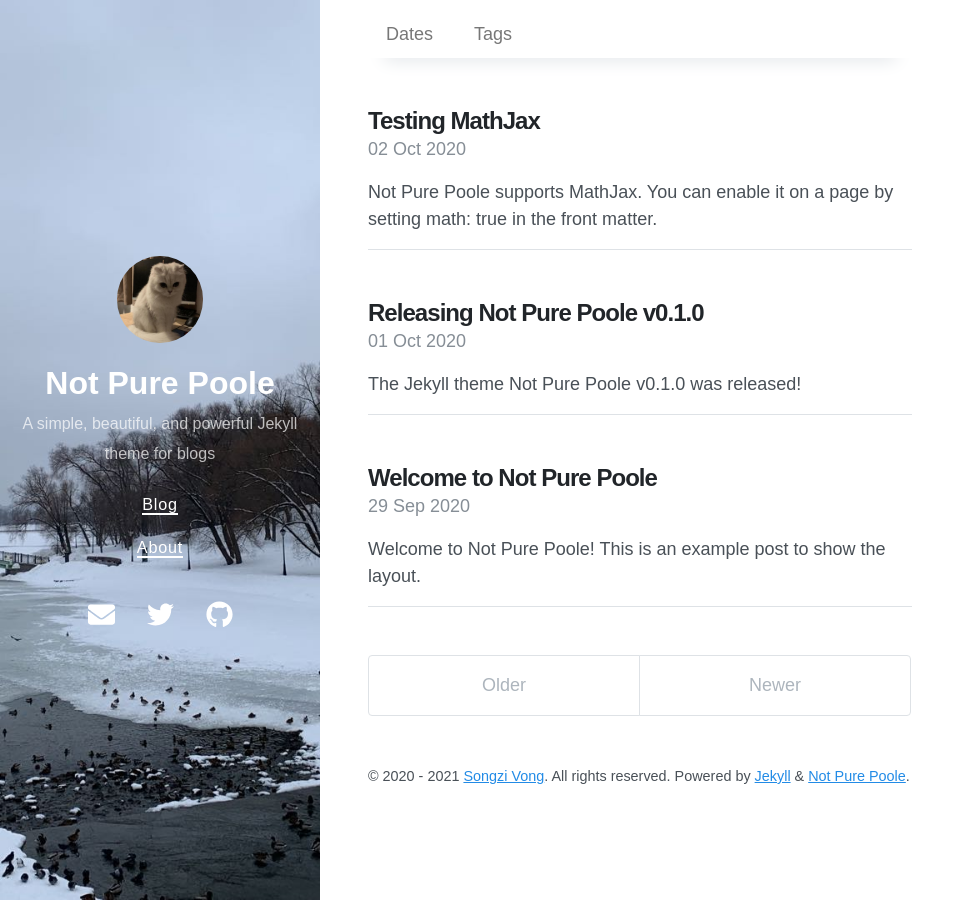
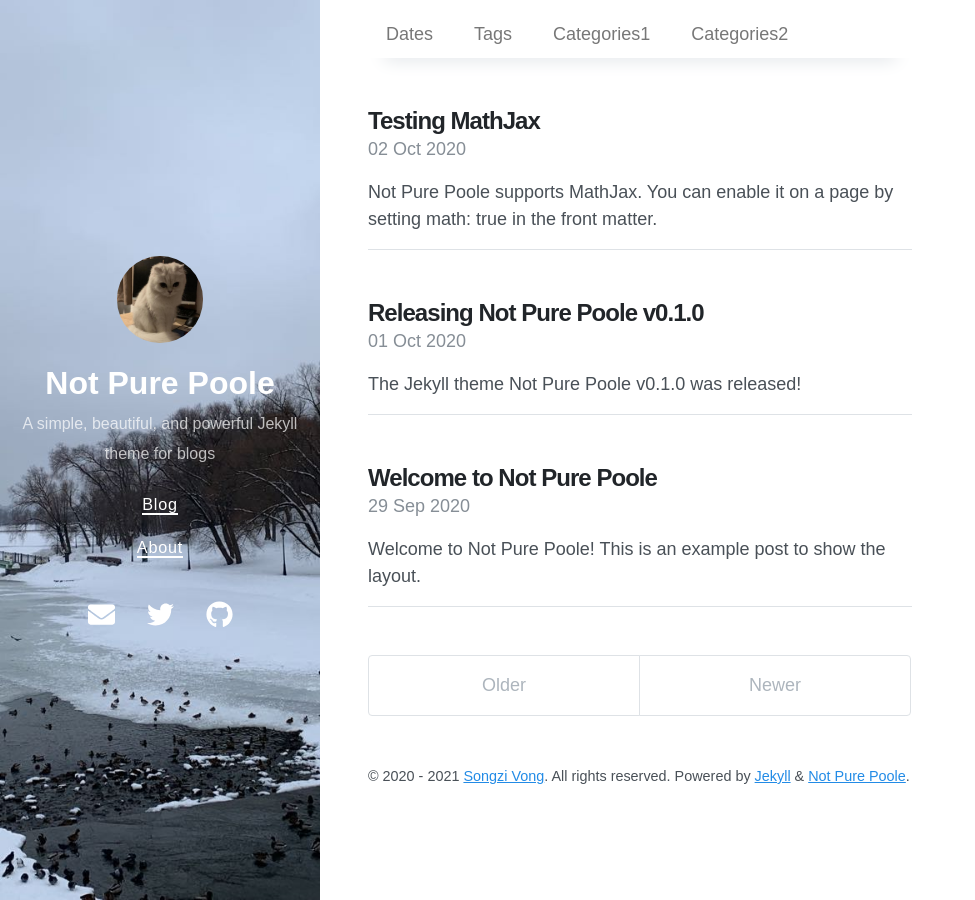
Before and after one commit to sumi-0011/sumi-0011.github.io, a Jekyll site: the page built from index.html, in a window 1280 px wide. Shown: the whole page, without its empty margins (0-975 px from the left). Built offline with Jekyll 4.4.1, drawn with Linux system fonts in a browser that asks for light colours; nearby versions of some CDN libraries; the list of posts is cut into pages by our own code.

Commit message:
Update archive.yml

```diff
--- a/_data/archive.yml
+++ b/_data/archive.yml
@@ -7,3 +7,9 @@
 - type: tags
   title: Tags
   url: /tags/
+- type: categories
+  title: Categories1
+  url: /categories/
+- type: categories
+  title: Categories2
+  url: /categories/
```
